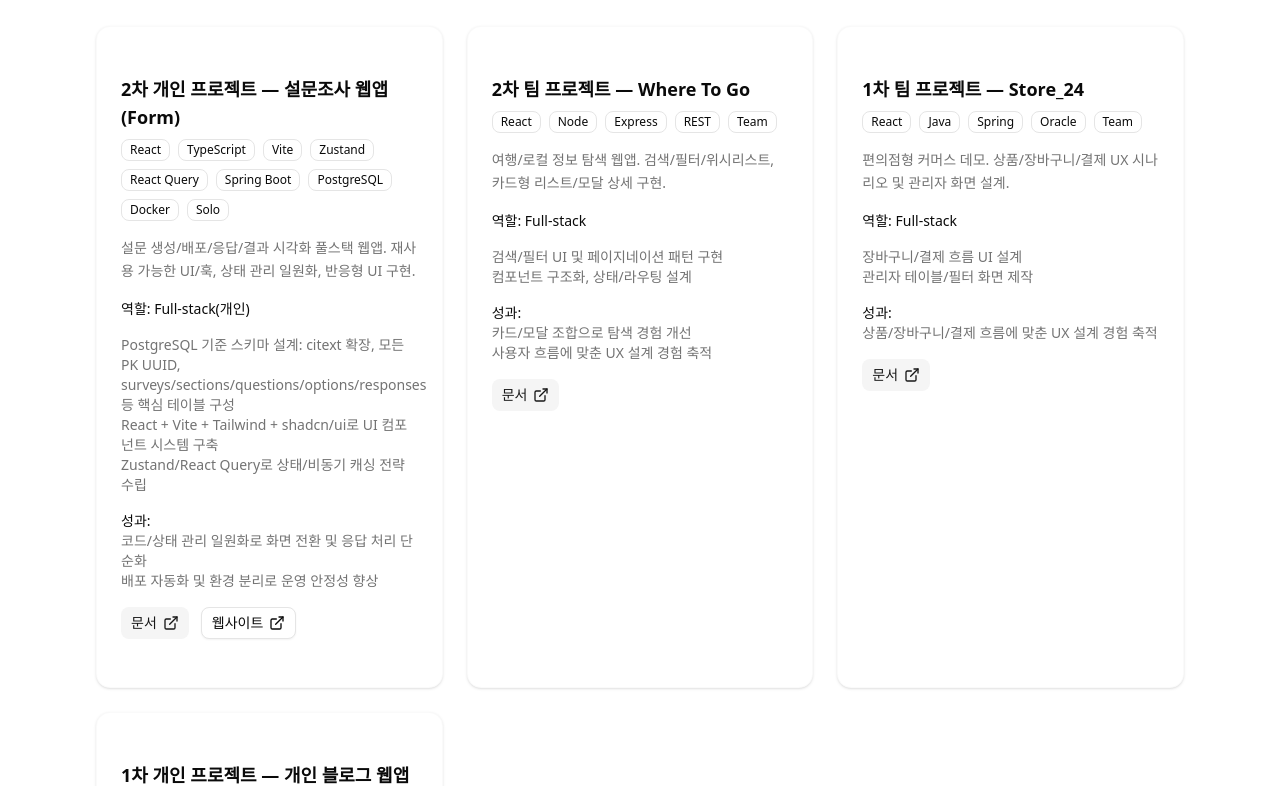
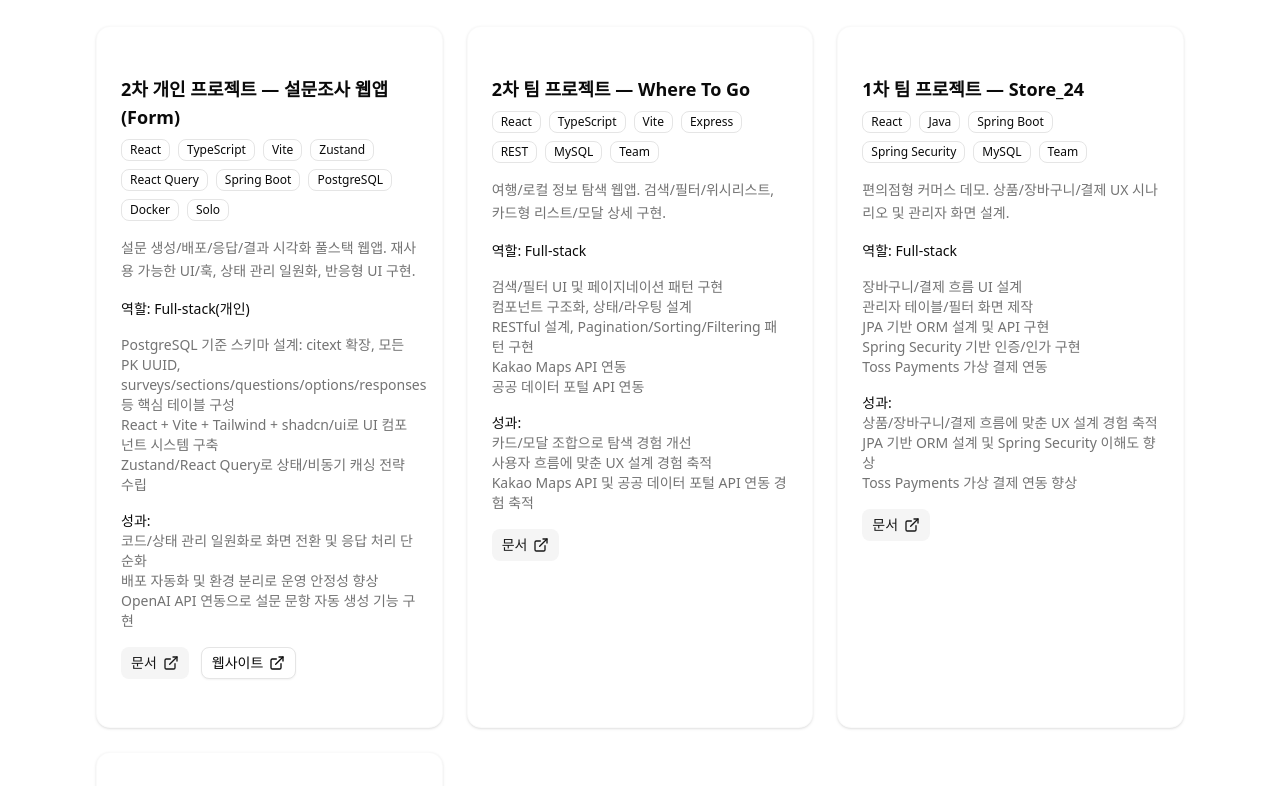
Before and after one commit to KRMGJ/portfolio.github.io, a React (Vite) app: page / in a window 1280 px wide. Shown: the part 1974-2760 px from the top of the page. Built offline with nearby package versions, Linux system fonts and the light colour scheme.

Commit message:
feat: update project details and enhance contributions and outcomes for team and personal projects

```diff
--- a/src/data/portfolioData.ts
+++ b/src/data/portfolioData.ts
@@ -124,12 +124,13 @@ export const projects = [
         outcomes: [
             "코드/상태 관리 일원화로 화면 전환 및 응답 처리 단순화",
             "배포 자동화 및 환경 분리로 운영 안정성 향상",
+            "OpenAI API 연동으로 설문 문항 자동 생성 기능 구현",
         ],
         web: { href: "https://www.mg03.cloud/" },
     },
     {
         name: "2차 팀 프로젝트 — Where To Go",
-        tags: ["React", "Node", "Express", "REST", "Team"],
+        tags: ["React", "TypeScript", "Vite", "Express", "REST", "MySQL","Team"],
         summary: "여행/로컬 정보 탐색 웹앱. 검색/필터/위시리스트, 카드형 리스트/모달 상세 구현.",
         links: [
             { label: "문서", href: "https://www.notion.so/2-Where-To-Go-560d7a75bb9b4731950adb53f126afc6?pvs=21" },
@@ -138,31 +139,51 @@ export const projects = [
         contributions: [
             "검색/필터 UI 및 페이지네이션 패턴 구현",
             "컴포넌트 구조화, 상태/라우팅 설계",
+            "RESTful 설계, Pagination/Sorting/Filtering 패턴 구현",
+            "Kakao Maps API 연동",
+            "공공 데이터 포털 API 연동",
         ],
-        outcomes: ["카드/모달 조합으로 탐색 경험 개선", "사용자 흐름에 맞춘 UX 설계 경험 축적"],
+        outcomes: [
+            "카드/모달 조합으로 탐색 경험 개선",
+            "사용자 흐름에 맞춘 UX 설계 경험 축적",
+            "Kakao Maps API 및 공공 데이터 포털 API 연동 경험 축적"
+        ],
         web: { href: null },
     },
     {
         name: "1차 팀 프로젝트 — Store_24",
-        tags: ["React", "Java", "Spring", "Oracle", "Team"],
+        tags: ["React", "Java", "Spring Boot", "Spring Security", "MySQL", "Team"],
         summary: "편의점형 커머스 데모. 상품/장바구니/결제 UX 시나리오 및 관리자 화면 설계.",
         links: [
             { label: "문서", href: "https://www.notion.so/1-Store_24-6ad69d299319406bb3bf402e5ff5d5bb?pvs=21" },
         ] as ProjectLink[],
         role: "Full-stack",
-        contributions: ["장바구니/결제 흐름 UI 설계", "관리자 테이블/필터 화면 제작"],
-        outcomes: ["상품/장바구니/결제 흐름에 맞춘 UX 설계 경험 축적"],
+        contributions: [
+            "장바구니/결제 흐름 UI 설계", "관리자 테이블/필터 화면 제작",
+            "JPA 기반 ORM 설계 및 API 구현",
+            "Spring Security 기반 인증/인가 구현",
+            "Toss Payments 가상 결제 연동",
+        ],
+        outcomes: [
+            "상품/장바구니/결제 흐름에 맞춘 UX 설계 경험 축적",
+            "JPA 기반 ORM 설계 및 Spring Security 이해도 향상",
+            "Toss Payments 가상 결제 연동 향상",
+        ],
         web: { href: null },
     },
     {
         name: "1차 개인 프로젝트 — 개인 블로그 웹앱",
-        tags: ["React", "Bootstrap", "Vercel", "Solo"],
+        tags: ["React", "Bootstrap", "Vercel", "TypeScript", "Solo"],
         summary: "학습용 개인 웹앱. 폼 검증, 모듈식 컴포넌트, 라우팅, 코드 스플리팅 도입.",
         links: [
             { label: "문서", href: "https://www.notion.so/1-8949d279e46643acb2568a2dcd556a1c?pvs=21" },
         ] as ProjectLink[],
         role: "Full-stack(개인)",
-        contributions: ["Vercel 배포 파이프라인 구성", "Form 검증/라우트 설계"],
+        contributions: [
+            "Vercel 배포 파이프라인 구성", "Form 검증/라우트 설계",
+            "재사용 가능한 컴포넌트/훅 라이브러리 구축",
+            "YouTube Data API v3 연동",
+        ],
         outcomes: ["모듈식 컴포넌트 설계 경험 축적"],
         web: { href: "https://blog-gamma-ashy-41.vercel.app/" },
     },
@@ -177,7 +198,7 @@ export const experiences = [
     },
     {
         role: "한국폴리텍대학 스마트소프트웨어 하이테크 과정",
-        period: "2025.03 ~ 2025.10",
+        period: "2025.03 ~ 2025.12 (예정)",
         desc: "MyBatis, Spring MVC, eGovFrame 기반 웹 개발 심화 학습",
         icon: Briefcase,
     },
```
